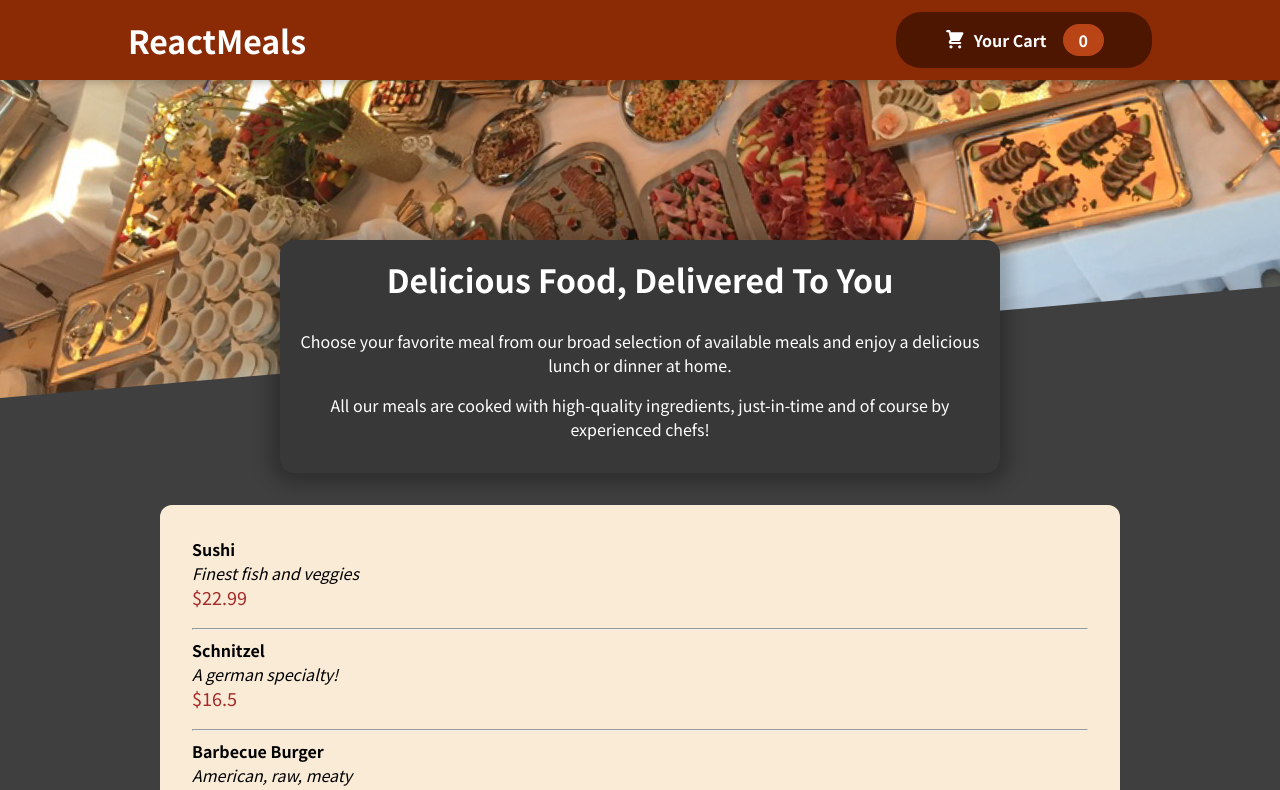
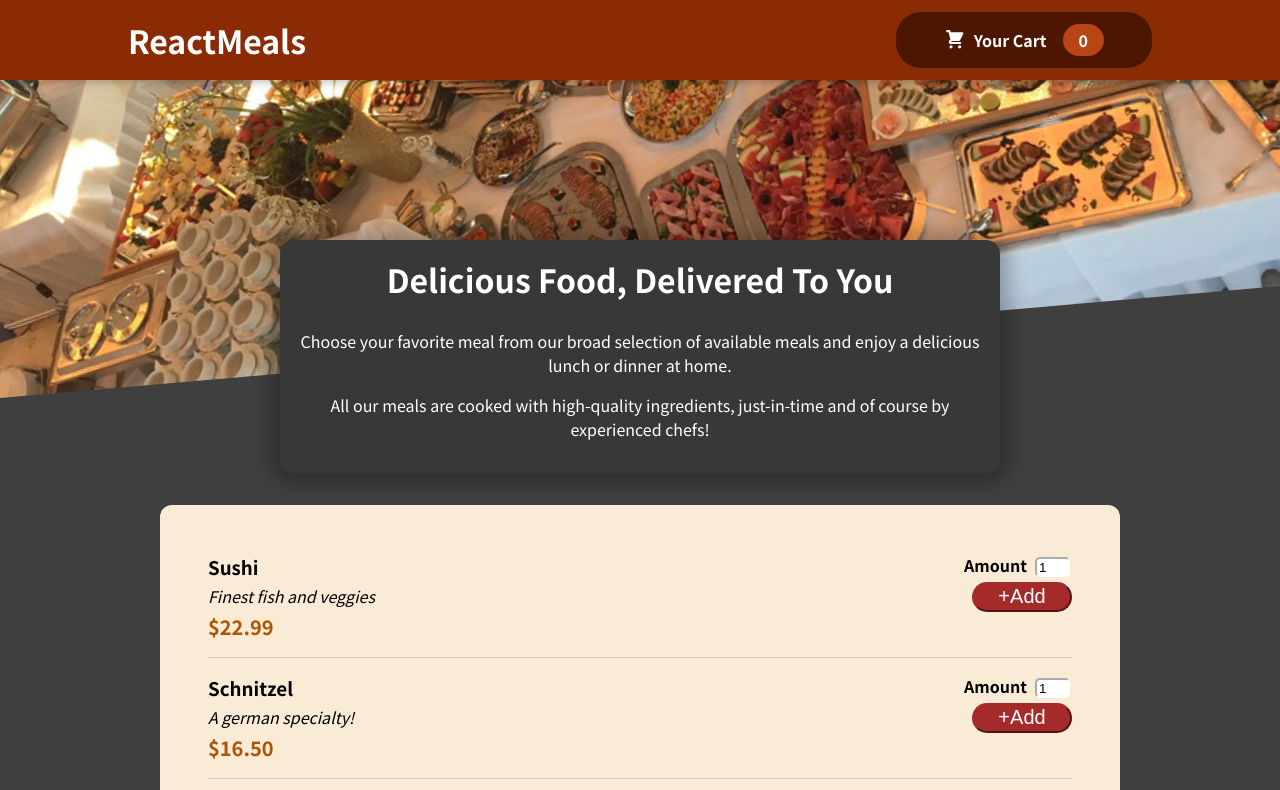
Before and after one commit to AnujMking25/01-starting-project, a React (Create React App) app: page / in a window 1280 px wide. Shown: the top 790 px of the page. Built offline with nearby package versions, Linux system fonts and the light colour scheme.

Commit message:
Adding Button and Input

```diff
--- /dev/null
+++ b/src/component/Button/Button.js
@@ -0,0 +1,5 @@
+import classes from'./Button.module.css'
+const Button=()=>{
+    return<button className={classes.button}>+Add</button>
+}
+export default Button;
--- /dev/null
+++ b/src/component/Button/Button.module.css
@@ -0,0 +1,11 @@
+.button{
+    background-color: brown;
+    color: white;
+    border-radius: 15px;
+    border-color: brown;
+    height: 30px;
+    width: 100px;
+    font-size: 20px;
+    margin-top: 0.3rem;
+    margin-left: 0.5rem;
+}
--- /dev/null
+++ b/src/component/Input/Input.js
@@ -0,0 +1,5 @@
+import classes from'./Input.module.css'
+const Input=()=>{
+return<input className={classes.inputBox} value='1' />
+}
+export default Input;
--- /dev/null
+++ b/src/component/Input/Input.module.css
@@ -0,0 +1,7 @@
+.inputBox{
+    width: 35px;
+    height: 20px;
+    border-radius: 5px;
+    border-color:  white;
+    margin-left: 0.5rem;
+}
--- a/src/component/Meals/AvailableMeals.js
+++ b/src/component/Meals/AvailableMeals.js
@@ -1,46 +1,48 @@
-import classes from'./AvailableMeals.module.css'
+import Card from "../UI/Card";
+import classes from "./AvailableMeals.module.css";
+import MealsItem from "./MealsItem/MealsItem";
 const DUMMY_MEALS = [
   {
-      id: 'm1',
-      name: 'Sushi',
-      description: 'Finest fish and veggies',
+    id: "m1",
+    name: "Sushi",
+    description: "Finest fish and veggies",
     price: 22.99,
   },
   {
-      id: 'm2',
-      name: 'Schnitzel',
-      description: 'A german specialty!',
+    id: "m2",
+    name: "Schnitzel",
+    description: "A german specialty!",
     price: 16.5,
   },
   {
-      id: 'm3',
-      name: 'Barbecue Burger',
-      description: 'American, raw, meaty',
+    id: "m3",
+    name: "Barbecue Burger",
+    description: "American, raw, meaty",
     price: 12.99,
   },
   {
-      id: 'm4',
-      name: 'Green Bowl',
-      description: 'Healthy...and green...',
+    id: "m4",
+    name: "Green Bowl",
+    description: "Healthy...and green...",
     price: 18.99,
   },
 ];
 
-const AvailableMeals=()=>{
-    const mealsList=DUMMY_MEALS.map(meal=><li key={meal.id}>
-                                                            <b>{meal.name}</b><br/>
-                                                            <i>{meal.description}</i><br/>
-                                                            <p>${meal.price}</p><hr/>
-                                                        </li>
-
-    )
+const AvailableMeals = () => {
+  const mealsList = DUMMY_MEALS.map((meal) => (
+    <MealsItem
+      key={meal.id}
+      name={meal.name}
+      description={meal.description}
+      price={meal.price}
+    />
+  ));
   return (
-
     <section className={classes.meals}>
+      <Card>
         <ul>{mealsList}</ul>
-
-
+      </Card>
     </section>
-)
-}
+  );
+};
 export default AvailableMeals;
--- /dev/null
+++ b/src/component/Meals/MealsItem/MealItem.module.css
@@ -0,0 +1,22 @@
+.meal {
+    display: flex;
+    justify-content: space-between;
+    margin: 1rem;
+    padding-bottom: 1rem;
+    border-bottom: 1px solid #ccc;
+  }
+
+  .meal h3 {
+    margin: 0 0 0.25rem 0;
+  }
+
+  .description {
+    font-style: italic;
+  }
+
+  .price {
+    margin-top: 0.25rem;
+    font-weight: bold;
+    color: #ad5502;
+    font-size: 1.25rem;
+  }
--- /dev/null
+++ b/src/component/Meals/MealsItem/MealItemForm.js
@@ -0,0 +1,11 @@
+import Button from "../../Button/Button";
+import Input from "../../Input/Input";
+const MealItemForm=()=>{
+return(
+    <div>
+        <label ><b>Amount</b></label><Input/><br/>
+        <Button/>
+    </div>
+)
+}
+export default MealItemForm;
--- /dev/null
+++ b/src/component/Meals/MealsItem/MealsItem.js
@@ -0,0 +1,17 @@
+import classes from'./MealItem.module.css';
+import MealItemForm from './MealItemForm';
+const MealsItem=(props)=>{
+    const price=`$${props.price.toFixed(2)}`;
+    return<li className={classes.meal}>
+        <div>
+            <h3 >{props.name}</h3>
+            <div className={classes.description}>{props.description}</div>
+            <div className={classes.price}>{price}</div>
+        </div>
+        <div>
+            <MealItemForm/>
+        </div>
+    </li>
+
+}
+export default MealsItem;
--- a/src/component/UI/Card.css
+++ /dev/null
@@ -1,5 +0,0 @@
-.card{
-    border-radius: 12px;
-    box-shadow: 0 1px 8px rgba(0, 0, 0, 0.25);
-    padding: 5px;
-}
--- a/src/component/UI/Card.js
+++ b/src/component/UI/Card.js
@@ -1,4 +1,4 @@
-import './Card.css'
+import './Card.module.css'
 function Card(props){
     const classes='card'+ props.className;
     return(
--- /dev/null
+++ b/src/component/UI/Card.module.css
@@ -0,0 +1,6 @@
+.card{
+    border-radius: 12px;
+    box-shadow: 0 2px 8px rgba(0, 0, 0, 0.25);
+    padding: 1rem;
+    background-color: white;
+}
```
Lines whose indentation alone changed are shown as unchanged.
